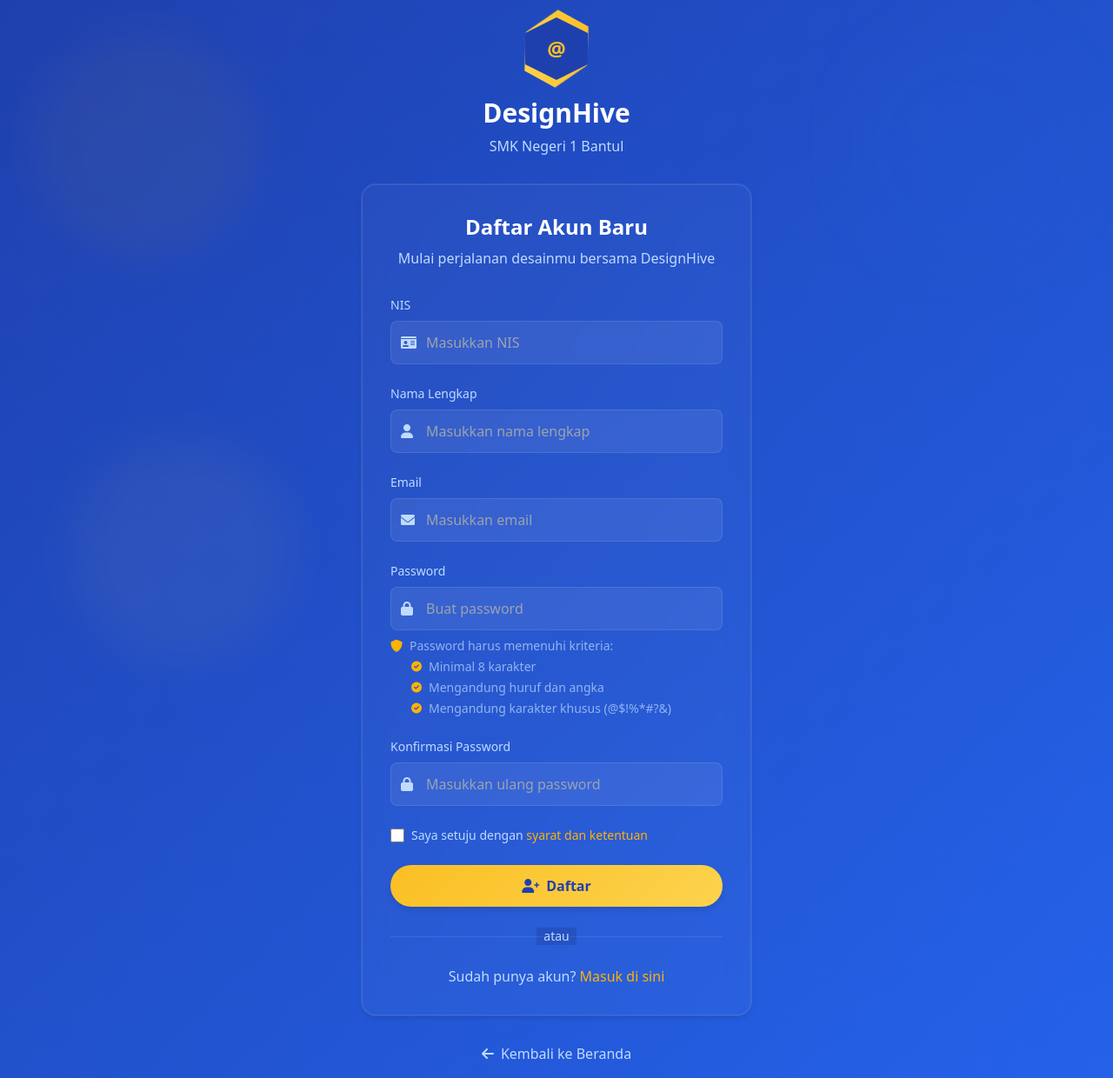
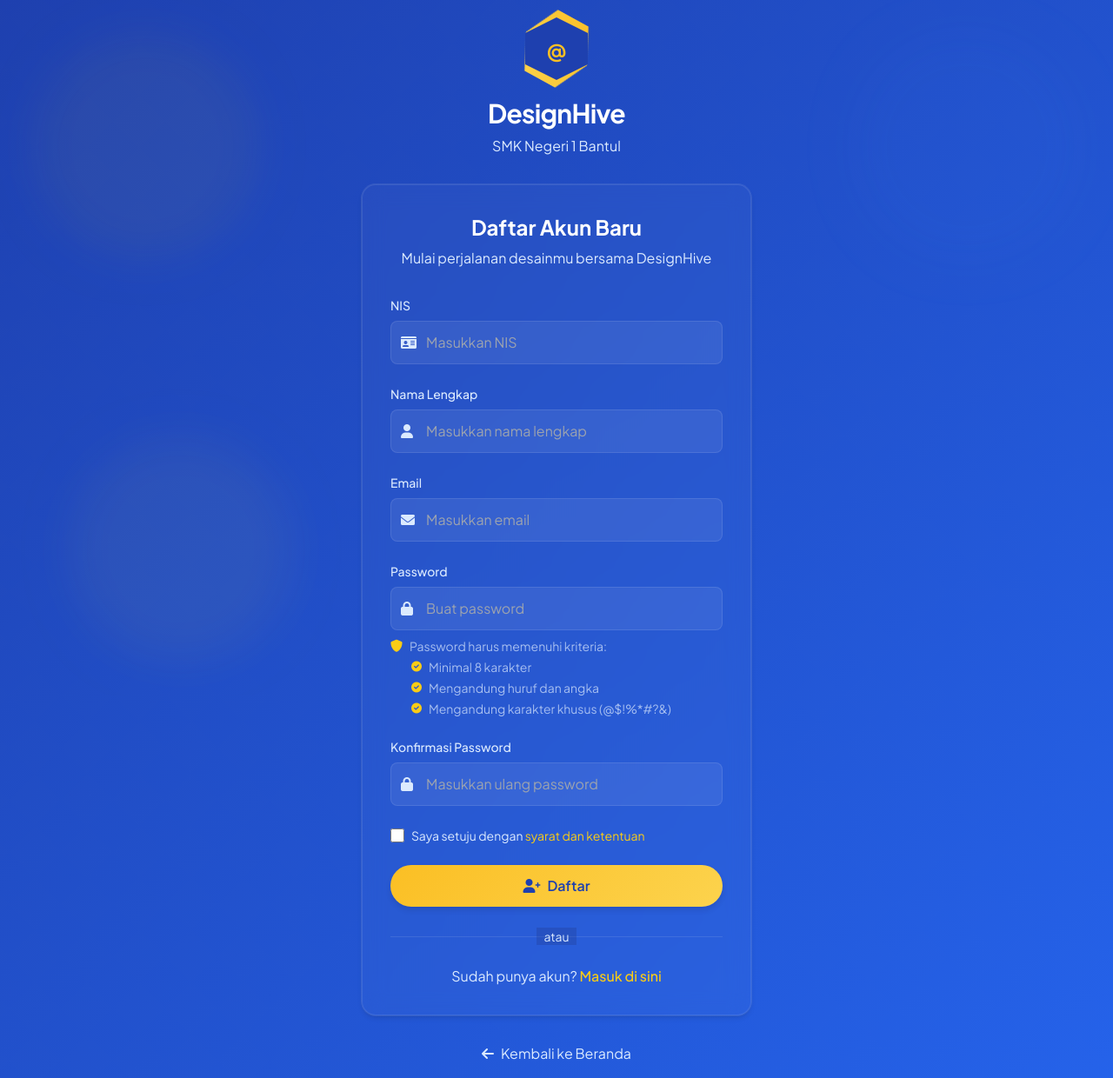
Before and after one commit to Avantheim-R/blackboxai-1746694529777, a PHP site: page /auth/register.php in a window 1280 px wide. Shown: the whole page at 87% size. Run offline with PHP 8.4, Linux system fonts and the light colour scheme; some libraries are stand-ins or nearby versions.

Commit message:
Add auth/register.php 1746707598837

```diff
--- a/auth/register.php
+++ b/auth/register.php
@@ -54,8 +54,13 @@ if ($_SERVER['REQUEST_METHOD'] === 'POST') {
     <title>Daftar - DesignHive</title>
     <script src="https://cdn.tailwindcss.com"></script>
     <link href="https://cdnjs.cloudflare.com/ajax/libs/font-awesome/6.0.0-beta3/css/all.min.css" rel="stylesheet" />
-    <link href="https://fonts.googleapis.com/css2?family=Poppins:wght@300;400;500;600;700&display=swap" rel="stylesheet" />
+    <link href="https://fonts.googleapis.com/css2?family=Plus+Jakarta+Sans:wght@300;400;500;600;700&display=swap" rel="stylesheet" />
     <link href="/assets/css/style.css" rel="stylesheet" />
+    <style>
+        body {
+            font-family: 'Plus Jakarta Sans', sans-serif;
+        }
+    </style>
 </head>
 <body class="professional-pattern min-h-screen flex items-center justify-center p-4">
     <div class="w-full max-w-md">
@@ -68,8 +73,8 @@ if ($_SERVER['REQUEST_METHOD'] === 'POST') {
                         <span>@</span>
                     </div>
                 </div>
-                <h1 class="text-3xl font-bold text-white">DesignHive</h1>
-                <p class="text-blue-200 mt-2">SMK Negeri 1 Bantul</p>
+                <h1 class="text-3xl font-bold text-white tracking-tight">DesignHive</h1>
+                <p class="text-blue-100 mt-2">SMK Negeri 1 Bantul</p>
             </a>
         </div>
 
@@ -77,17 +82,17 @@ if ($_SERVER['REQUEST_METHOD'] === 'POST') {
         <div class="card-glass rounded-2xl p-8 shadow-professional hover-lift">
             <div class="text-center mb-8">
                 <h2 class="text-2xl font-bold text-white">Daftar Akun Baru</h2>
-                <p class="text-blue-200 mt-2">Mulai perjalanan desainmu bersama DesignHive</p>
+                <p class="text-blue-100 mt-2">Mulai perjalanan desainmu bersama DesignHive</p>
             </div>
 
             <?php if ($error): ?>
-                <div class="bg-red-100/90 backdrop-blur-sm border border-red-400 text-red-700 px-4 py-3 rounded-lg mb-6">
+                <div class="alert-error rounded-lg px-4 py-3 mb-6">
                     <p class="text-center text-sm"><?= htmlspecialchars($error) ?></p>
                 </div>
             <?php endif; ?>
 
             <?php if ($success): ?>
-                <div class="bg-green-100/90 backdrop-blur-sm border border-green-400 text-green-700 px-4 py-3 rounded-lg mb-6">
+                <div class="alert-success rounded-lg px-4 py-3 mb-6">
                     <p class="text-center text-sm"><?= htmlspecialchars($success) ?></p>
                     <a href="login.php" class="block mt-2 text-center text-green-700 underline">Klik di sini untuk login</a>
                 </div>
@@ -95,67 +100,67 @@ if ($_SERVER['REQUEST_METHOD'] === 'POST') {
 
             <form method="POST" class="space-y-6" id="registerForm">
                 <div>
-                    <label for="nis" class="block text-sm font-medium text-blue-200 mb-2">NIS</label>
+                    <label for="nis" class="block text-sm font-medium text-blue-100 mb-2">NIS</label>
                     <div class="relative group">
-                        <span class="absolute inset-y-0 left-0 pl-3 flex items-center text-blue-200">
+                        <span class="absolute inset-y-0 left-0 pl-3 flex items-center text-blue-100">
                             <i class="fas fa-id-card"></i>
                         </span>
                         <input type="text" id="nis" name="nis" required
-                               class="input-professional w-full pl-10 pr-4 py-3 group-hover:border-[#FFB302] transition-all duration-300"
+                               class="input-professional w-full pl-10 pr-4 py-3 group-hover:border-yellow-400 transition-all duration-300"
                                placeholder="Masukkan NIS">
                     </div>
                 </div>
 
                 <div>
-                    <label for="name" class="block text-sm font-medium text-blue-200 mb-2">Nama Lengkap</label>
+                    <label for="name" class="block text-sm font-medium text-blue-100 mb-2">Nama Lengkap</label>
                     <div class="relative group">
-                        <span class="absolute inset-y-0 left-0 pl-3 flex items-center text-blue-200">
+                        <span class="absolute inset-y-0 left-0 pl-3 flex items-center text-blue-100">
                             <i class="fas fa-user"></i>
                         </span>
                         <input type="text" id="name" name="name" required
-                               class="input-professional w-full pl-10 pr-4 py-3 group-hover:border-[#FFB302] transition-all duration-300"
+                               class="input-professional w-full pl-10 pr-4 py-3 group-hover:border-yellow-400 transition-all duration-300"
                                placeholder="Masukkan nama lengkap">
                     </div>
                 </div>
 
                 <div>
-                    <label for="email" class="block text-sm font-medium text-blue-200 mb-2">Email</label>
+                    <label for="email" class="block text-sm font-medium text-blue-100 mb-2">Email</label>
                     <div class="relative group">
-                        <span class="absolute inset-y-0 left-0 pl-3 flex items-center text-blue-200">
+                        <span class="absolute inset-y-0 left-0 pl-3 flex items-center text-blue-100">
                             <i class="fas fa-envelope"></i>
                         </span>
                         <input type="email" id="email" name="email" required
-                               class="input-professional w-full pl-10 pr-4 py-3 group-hover:border-[#FFB302] transition-all duration-300"
+                               class="input-professional w-full pl-10 pr-4 py-3 group-hover:border-yellow-400 transition-all duration-300"
                                placeholder="Masukkan email">
                     </div>
                 </div>
 
                 <div>
-                    <label for="password" class="block text-sm font-medium text-blue-200 mb-2">Password</label>
+                    <label for="password" class="block text-sm font-medium text-blue-100 mb-2">Password</label>
                     <div class="relative group">
-                        <span class="absolute inset-y-0 left-0 pl-3 flex items-center text-blue-200">
+                        <span class="absolute inset-y-0 left-0 pl-3 flex items-center text-blue-100">
                             <i class="fas fa-lock"></i>
                         </span>
                         <input type="password" id="password" name="password" required
-                               class="input-professional w-full pl-10 pr-4 py-3 group-hover:border-[#FFB302] transition-all duration-300"
+                               class="input-professional w-full pl-10 pr-4 py-3 group-hover:border-yellow-400 transition-all duration-300"
                                placeholder="Buat password">
                     </div>
-                    <div class="mt-2 text-sm text-blue-200/70 space-y-1">
+                    <div class="mt-2 text-sm text-blue-100/70 space-y-1">
                         <p class="flex items-center">
-                            <i class="fas fa-shield-alt mr-2 text-[#FFB302]"></i>
+                            <i class="fas fa-shield-alt mr-2 text-yellow-400"></i>
                             Password harus memenuhi kriteria:
                         </p>
                         <ul class="list-none space-y-1 pl-6">
                             <li class="flex items-center">
-                                <i class="fas fa-check-circle text-xs mr-2 text-[#FFB302]"></i>
+                                <i class="fas fa-check-circle text-xs mr-2 text-yellow-400"></i>
                                 Minimal 8 karakter
                             </li>
                             <li class="flex items-center">
-                                <i class="fas fa-check-circle text-xs mr-2 text-[#FFB302]"></i>
+                                <i class="fas fa-check-circle text-xs mr-2 text-yellow-400"></i>
                                 Mengandung huruf dan angka
                             </li>
                             <li class="flex items-center">
-                                <i class="fas fa-check-circle text-xs mr-2 text-[#FFB302]"></i>
+                                <i class="fas fa-check-circle text-xs mr-2 text-yellow-400"></i>
                                 Mengandung karakter khusus (@$!%*#?&)
                             </li>
                         </ul>
@@ -163,22 +168,22 @@ if ($_SERVER['REQUEST_METHOD'] === 'POST') {
                 </div>
 
                 <div>
-                    <label for="confirm_password" class="block text-sm font-medium text-blue-200 mb-2">Konfirmasi Password</label>
+                    <label for="confirm_password" class="block text-sm font-medium text-blue-100 mb-2">Konfirmasi Password</label>
                     <div class="relative group">
-                        <span class="absolute inset-y-0 left-0 pl-3 flex items-center text-blue-200">
+                        <span class="absolute inset-y-0 left-0 pl-3 flex items-center text-blue-100">
                             <i class="fas fa-lock"></i>
                         </span>
                         <input type="password" id="confirm_password" name="confirm_password" required
-                               class="input-professional w-full pl-10 pr-4 py-3 group-hover:border-[#FFB302] transition-all duration-300"
+                               class="input-professional w-full pl-10 pr-4 py-3 group-hover:border-yellow-400 transition-all duration-300"
                                placeholder="Masukkan ulang password">
                     </div>
                 </div>
 
                 <div class="flex items-center">
                     <input type="checkbox" id="terms" name="terms" required
-                           class="h-4 w-4 rounded border-white/10 bg-white/5 text-[#FFB302] focus:ring-[#FFB302]/50">
-                    <label for="terms" class="ml-2 block text-sm text-blue-200">
-                        Saya setuju dengan <a href="#" class="text-[#FFB302] hover:text-[#F7CE68] transition-colors">syarat dan ketentuan</a>
+                           class="h-4 w-4 rounded border-white/10 bg-white/5 text-yellow-400 focus:ring-yellow-400/50">
+                    <label for="terms" class="ml-2 block text-sm text-blue-100">
+                        Saya setuju dengan <a href="#" class="text-yellow-400 hover:text-yellow-300 transition-colors">syarat dan ketentuan</a>
                     </label>
                 </div>
 
@@ -193,14 +198,14 @@ if ($_SERVER['REQUEST_METHOD'] === 'POST') {
                         <div class="w-full border-t border-white/10"></div>
                     </div>
                     <div class="relative flex justify-center text-sm">
-                        <span class="px-2 bg-blue-900/30 text-blue-200">atau</span>
+                        <span class="px-2 bg-blue-900/30 text-blue-100">atau</span>
                     </div>
                 </div>
 
                 <div class="text-center">
-                    <p class="text-blue-200">
+                    <p class="text-blue-100">
                         Sudah punya akun?
-                        <a href="login.php" class="text-[#FFB302] hover:text-[#F7CE68] transition-colors font-medium">
+                        <a href="login.php" class="text-yellow-400 hover:text-yellow-300 transition-colors font-medium">
                             Masuk di sini
                         </a>
                     </p>
@@ -210,7 +215,7 @@ if ($_SERVER['REQUEST_METHOD'] === 'POST') {
 
         <!-- Back to Home -->
         <div class="mt-8 text-center">
-            <a href="/" class="text-blue-200 hover:text-white transition-colors inline-flex items-center">
+            <a href="/" class="text-blue-100 hover:text-white transition-colors inline-flex items-center">
                 <i class="fas fa-arrow-left mr-2"></i>
                 Kembali ke Beranda
             </a>
@@ -219,9 +224,9 @@ if ($_SERVER['REQUEST_METHOD'] === 'POST') {
 
     <!-- Decorative Elements -->
     <div class="fixed top-0 left-0 w-full h-full pointer-events-none overflow-hidden">
-        <div class="absolute top-10 left-10 w-64 h-64 bg-[#FFB302] rounded-full mix-blend-multiply filter blur-xl opacity-5 animate-blob"></div>
-        <div class="absolute top-10 right-10 w-64 h-64 bg-[#2563EB] rounded-full mix-blend-multiply filter blur-xl opacity-5 animate-blob animation-delay-2000"></div>
-        <div class="absolute bottom-10 left-20 w-64 h-64 bg-[#F7CE68] rounded-full mix-blend-multiply filter blur-xl opacity-5 animate-blob animation-delay-4000"></div>
+        <div class="absolute top-10 left-10 w-64 h-64 bg-yellow-400 rounded-full mix-blend-multiply filter blur-xl opacity-5 animate-blob"></div>
+        <div class="absolute top-10 right-10 w-64 h-64 bg-blue-500 rounded-full mix-blend-multiply filter blur-xl opacity-5 animate-blob animation-delay-2000"></div>
+        <div class="absolute bottom-10 left-20 w-64 h-64 bg-yellow-300 rounded-full mix-blend-multiply filter blur-xl opacity-5 animate-blob animation-delay-4000"></div>
     </div>
 
     <script>
```
